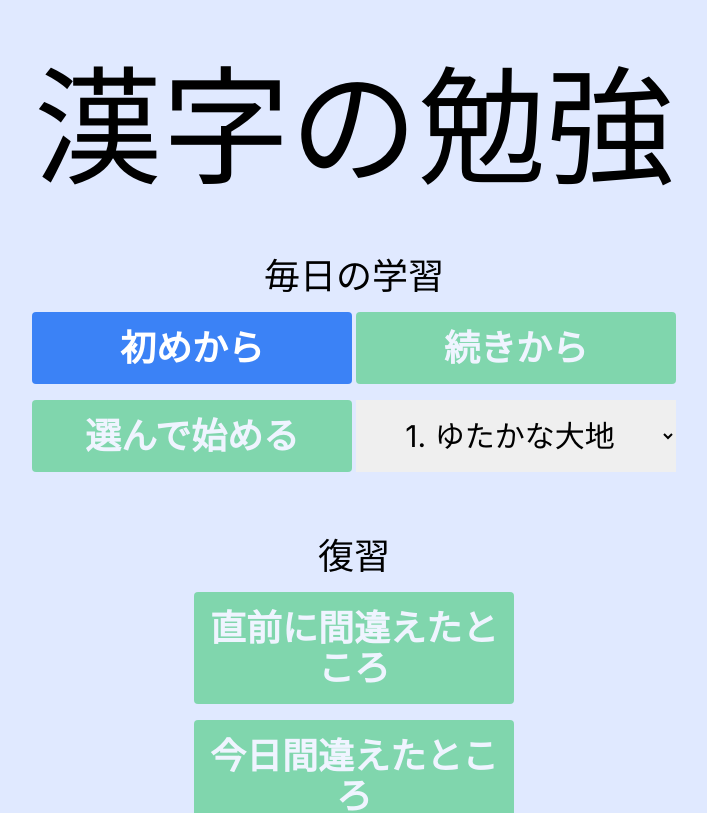
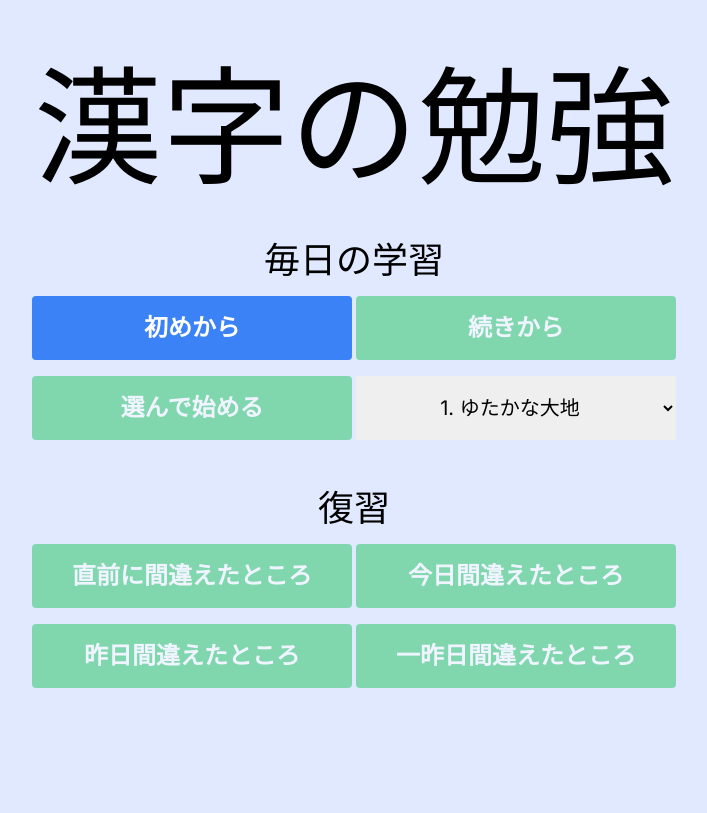
Before and after one commit to tyahha/kanji-study, a Next.js app: page / in a window 1280 px wide. Shown: the top 813 px of the page, without its empty margins (286-993 px from the left). Built offline with nearby package versions, Linux system fonts and the light colour scheme.

Commit message:
タイトルのレイアウト調整

```diff
--- a/components/Title.tsx
+++ b/components/Title.tsx
@@ -40,16 +40,21 @@ const pickRecentWrongs = (day: dayjs.Dayjs) => {
 
 export const TitleView = () => {
   const { setMode, setQuestions, setIndex } = useAppContext()
-  const [{ indexForContinue, recentWrongs, todayWrongs, yesterdayWrongs }, setState] = useState<{
+  const [
+    { indexForContinue, recentWrongs, todayWrongs, yesterdayWrongs, twoDaysAgoWrongs },
+    setState,
+  ] = useState<{
     indexForContinue: number
     recentWrongs: Kanji[]
     todayWrongs: Kanji[]
     yesterdayWrongs: Kanji[]
+    twoDaysAgoWrongs: Kanji[]
   }>({
     indexForContinue: 0,
     recentWrongs: [],
     todayWrongs: [],
     yesterdayWrongs: [],
+    twoDaysAgoWrongs: [],
   })
   useEffect(() => {
     const id = loadLastAnsweredId() || KanjiData[0].id
@@ -60,6 +65,7 @@ export const TitleView = () => {
       recentWrongs: pickRecentWrongs(dayjs()),
       todayWrongs: pickWrongs(dayjs()),
       yesterdayWrongs: pickWrongs(dayjs().subtract(1, "day")),
+      twoDaysAgoWrongs: pickWrongs(dayjs().subtract(2, "day")),
     })
   }, [])
   const [categoryIndex, setCategoryIndex] = useState(0)
@@ -67,7 +73,7 @@ export const TitleView = () => {
   return (
     <main className="mt-16">
       <h1 className="text-9xl text-center">漢字の勉強</h1>
-      <h2 className="text-center mt-16 text-4xl">毎日の学習</h2>
+      <h2 className="text-center mt-12 text-4xl">毎日の学習</h2>
       <div className="flex justify-center gap-1 mt-4">
         <button
           onClick={() => {
@@ -75,7 +81,7 @@ export const TitleView = () => {
             setIndex(0)
             setMode("question")
           }}
-          className="bg-blue-500 text-white font-bold py-4 rounded hover:bg-blue-700 text-4xl w-1/4"
+          className="bg-blue-500 text-white font-bold py-4 rounded hover:bg-blue-700 text-2xl w-1/4"
         >
           初めから
         </button>
@@ -85,7 +91,7 @@ export const TitleView = () => {
             setIndex(indexForContinue)
             setMode("question")
           }}
-          className={`bg-green-500 text-white font-bold py-4 rounded text-4xl w-1/4 ${
+          className={`bg-green-500 text-white font-bold py-4 rounded text-2xl w-1/4 ${
             indexForContinue === 0 ? "opacity-50" : "hover:bg-green-700"
           }`}
         >
@@ -102,14 +108,14 @@ export const TitleView = () => {
             setIndex(index < 0 ? 0 : index)
             setMode("question")
           }}
-          className={`bg-green-500 text-white font-bold py-4 rounded text-4xl w-1/4 ${
+          className={`bg-green-500 text-white font-bold py-4 rounded text-2xl w-1/4 ${
             indexForContinue === 0 ? "opacity-50" : "hover:bg-green-700"
           }`}
         >
           選んで始める
         </button>
         <select
-          className="text-3xl text-center w-1/4"
+          className="text-xl text-center w-1/4"
           value={categoryIndex}
           onChange={(e) => setCategoryIndex(Number(e.target.value))}
         >
@@ -120,7 +126,7 @@ export const TitleView = () => {
           ))}
         </select>
       </div>
-      <h2 className="text-center mt-16 text-4xl">復習</h2>
+      <h2 className="text-center mt-12 text-4xl">復習</h2>
       <div className="flex justify-center gap-1 mt-4">
         <button
           disabled={recentWrongs.length === 0}
@@ -129,14 +135,12 @@ export const TitleView = () => {
             setIndex(0)
             setMode("review")
           }}
-          className={`bg-green-500 text-white font-bold py-4 rounded text-4xl w-1/4 ${
+          className={`bg-green-500 text-white font-bold py-4 rounded text-2xl w-1/4 ${
             recentWrongs.length === 0 ? "opacity-50" : "hover:bg-green-700"
           }`}
         >
           直前に間違えたところ
         </button>
-      </div>
-      <div className="flex justify-center gap-1 mt-4">
         <button
           disabled={todayWrongs.length === 0}
           onClick={() => {
@@ -144,7 +148,7 @@ export const TitleView = () => {
             setIndex(0)
             setMode("review")
           }}
-          className={`bg-green-500 text-white font-bold py-4 rounded text-4xl w-1/4 ${
+          className={`bg-green-500 text-white font-bold py-4 rounded text-2xl w-1/4 ${
             todayWrongs.length === 0 ? "opacity-50" : "hover:bg-green-700"
           }`}
         >
@@ -159,12 +163,25 @@ export const TitleView = () => {
             setIndex(0)
             setMode("review")
           }}
-          className={`bg-green-500 text-white font-bold py-4 rounded text-4xl w-1/4 ${
+          className={`bg-green-500 text-white font-bold py-4 rounded text-2xl w-1/4 ${
             yesterdayWrongs.length === 0 ? "opacity-50" : "hover:bg-green-700"
           }`}
         >
           昨日間違えたところ
         </button>
+        <button
+          disabled={twoDaysAgoWrongs.length === 0}
+          onClick={() => {
+            setQuestions(twoDaysAgoWrongs)
+            setIndex(0)
+            setMode("review")
+          }}
+          className={`bg-green-500 text-white font-bold py-4 rounded text-2xl w-1/4 ${
+            twoDaysAgoWrongs.length === 0 ? "opacity-50" : "hover:bg-green-700"
+          }`}
+        >
+          一昨日間違えたところ
+        </button>
       </div>
     </main>
   )
```
